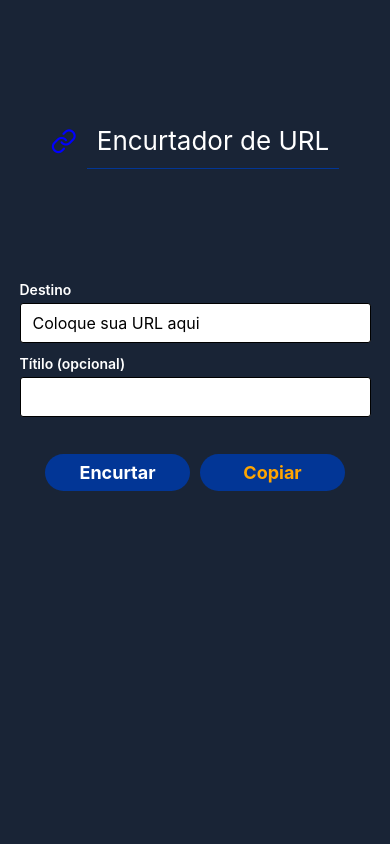
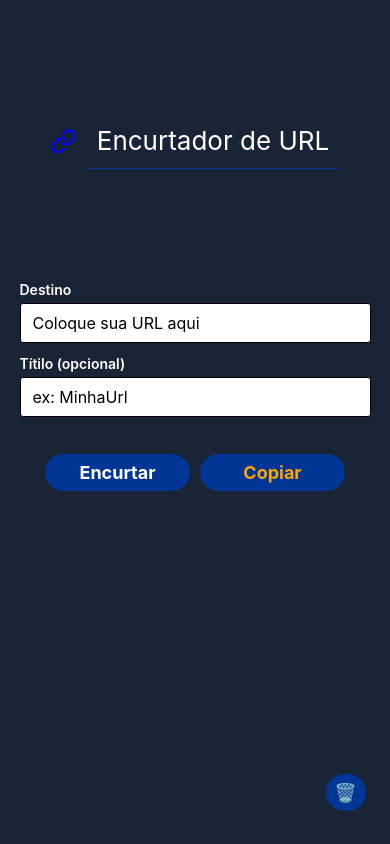
Before and after one commit to lucas-bretzke/FW7_Desafio, a React Native app: screen /Home in a window 390 px wide. Built offline with nearby package versions, Linux system fonts and the light colour scheme.

Commit message:
feat: created clear data button

```diff
--- a/src/pages/Home/index.tsx
+++ b/src/pages/Home/index.tsx
@@ -4,6 +4,8 @@ import styles from './styles';
 import { Feather } from '@expo/vector-icons';
 import Clipboard from '@react-native-clipboard/clipboard';
 import api from '../../service/api'
+import { urlValidator } from '../../utils/helpers'
+
 import Button from '../../components/Button'
 
 
@@ -12,7 +14,6 @@ export default function Home() {
     const [urlCustom, setUrlCustom] = useState<string>('');
     const [endUrl, setEndUrl] = useState<string>('');
     const [msgError, setMsgError] = useState<string>('');
-    const [msgSuccess, setMsgSuccess] = useState<string>('');
 
 
     function generateRandomString(length: number) {
@@ -25,26 +26,31 @@ export default function Home() {
     }
 
     async function generateShortURL() {
-        if (originalURL) {
+        if (urlValidator(originalURL)) {
             setMsgError("")
-            // try {
-            const code = urlCustom ? urlCustom : generateRandomString(6)
-            // await api.postShortUrl(originalURL, code);
-            setEndUrl('http://localhost:3001/' + code)
-            console.log(endUrl)
-            setMsgSuccess('Success')
-            // } catch (error) {
-            // console.log('post error:', error);
-            // }
+            try {
+                const code = urlCustom ? urlCustom : generateRandomString(6)
+                await api.postShortUrl(originalURL, code);
+                setEndUrl('http://localhost:3001/' + code)
+            } catch (error) {
+                console.log('post error:', error);
+            }
         } else {
-            setMsgError("Ops! você não inseriu nenhuma URL")
+            setMsgError("Ops! URL inválida")
         }
     }
 
 
     function copyUrl() {
-        endUrl ? (Clipboard.setString(endUrl), alert(`URL Copiada!\n ${endUrl}`))
-            : setMsgError("URL inválida")
+        if (endUrl) {
+            Clipboard.setString(endUrl), alert(`URL Copiada!\n ${endUrl}`)
+        } else {
+            setMsgError("URL inválida")
+        }
+    }
+
+    function clearContentButton() {
+        setMsgError(''), setEndUrl(''), setUrlCustom(''), setOriginalURL('')
     }
 
     return (
@@ -62,22 +68,26 @@ export default function Home() {
 
                 <View style={styles.containerInput}>
                     <Text style={styles.label}>Títilo (opcional)</Text>
-                    <TextInput value={urlCustom} onChangeText={text => setUrlCustom(text)} style={styles.input} />
-                    {endUrl && <Text style={[{ color: 'white' }]}>{endUrl}</Text>}
-                    {msgError && <Text style={[{ color: 'red' }]}>{msgError}</Text>}
-                    {msgSuccess &&
-                        <View>
-                            <Text style={{ color: 'white' }}>redireciona para:</Text>
-                            <Text style={{ color: 'white' }}>{originalURL}</Text>
-                        </View>
-                    }
+                    <TextInput value={urlCustom} onChangeText={text => setUrlCustom(text)} placeholder='ex: MinhaUrl' style={styles.input} />
                 </View>
+
+                {endUrl &&
+                    <View style={styles.description}>
+                        <Text style={[{ color: 'white' }]}>{endUrl}</Text>
+                        <Text style={{ color: 'white' }}>Redireciona para:</Text>
+                        <Text style={{ color: 'white' }}>{originalURL}</Text>
+                    </View>
+                }
+                {msgError && <Text style={[{ color: 'red' }]}>{msgError}</Text>}
 
                 <View style={styles.containerButtons}>
                     <Button onClick={() => generateShortURL()} text="Encurtar" color="#fff" bgColor="#023696" width={145} />
                     <Button onClick={() => copyUrl()} text="Copiar" color="orange" bgColor="#023696" width={145} />
                 </View>
 
+                <View style={styles.clearContentButton}>
+                    <Button onClick={() => clearContentButton()} text="🗑️" color="#fff" bgColor="#023696" width={40} />
+                </View>
             </View>
         </View>
     );
--- a/src/pages/Home/styles.tsx
+++ b/src/pages/Home/styles.tsx
@@ -58,6 +58,11 @@ export default StyleSheet.create({
         backgroundColor: 'white'
     },
 
+    description: {
+        width: '90%',
+        justifyContent: 'flex-start'
+    },
+
     containerButtons: {
         width: '100%',
         marginTop: 20,
@@ -72,5 +77,11 @@ export default StyleSheet.create({
         width: '100%',
         borderWidth: 1,
         backgroundColor: 'white'
+    },
+
+    clearContentButton: {
+        position: 'absolute',
+        right: '5%',
+        bottom: '5%',
     }
 })
```
